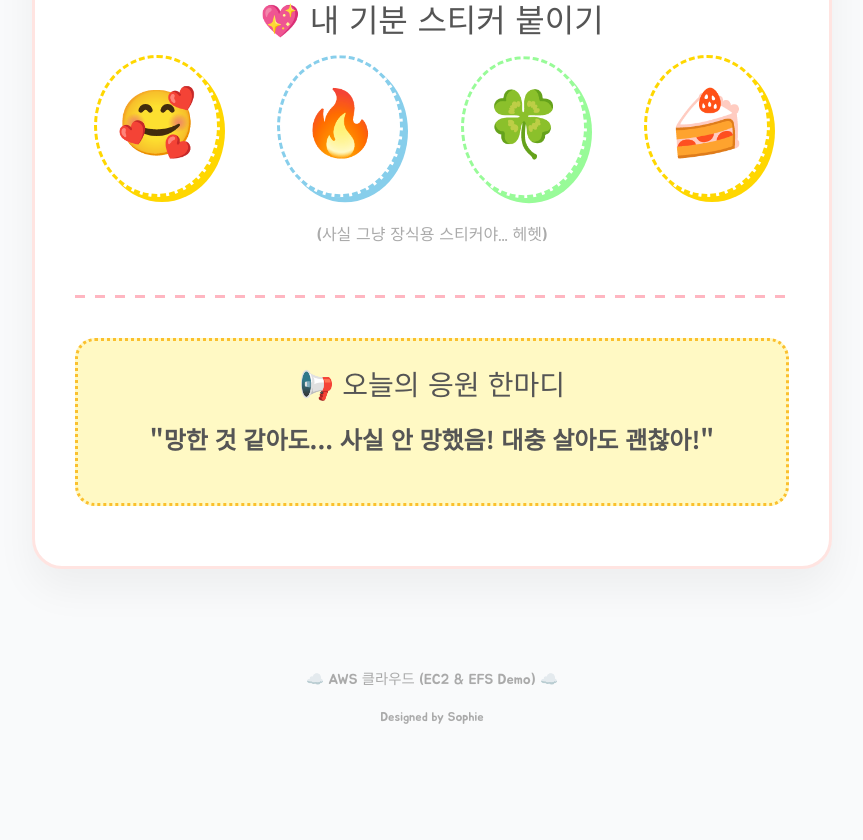
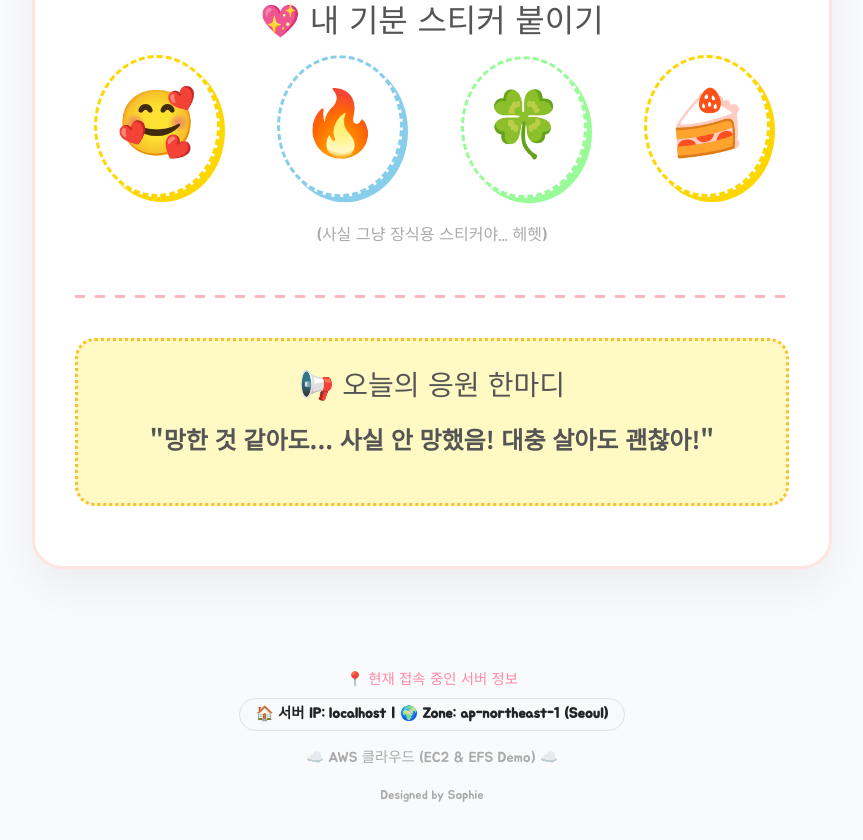
Before and after one commit to sophie-in-the-cloud/gosim-2nd-static-web, a plain HTML site: page index.html in a window 1280 px wide. Shown: the part 1114-1954 px from the top of the page, without its empty margins (208-1071 px from the left). Before the commit the page ends 1892 px from the top, so only its background shows below. Drawn offline with nearby package versions, Linux system fonts and the light colour scheme.

Commit message:
edit footer

```diff
--- a/index.html
+++ b/index.html
@@ -250,9 +250,15 @@
     </div>
 
     <footer>
-        <p>☁️ AWS 클라우드 (EC2 & EFS Demo) ☁️</p>
-        <small>Designed by Sophie</small>
-    </footer>
+    <div class="mb-2" style="font-family: 'Jua', sans-serif; color: #FF8BA7;">
+        📍 현재 접속 중인 서버 정보
+    </div>
+    <div id="server-info" class="badge rounded-pill bg-light text-dark border p-2 px-3 mb-3" style="font-size: 0.9rem;">
+        데이터를 불러오는 중... ☁️
+    </div>
+    <p>☁️ AWS 클라우드 (EC2 & EFS Demo) ☁️</p>
+    <small>Designed by Sophie</small>
+</footer>
 
     <script>
         function changeImage() {
@@ -292,6 +298,33 @@
                 disableForReducedMotion: true
             });
         }
+
+        async function fetchServerInfo() {
+    try {
+        // AWS 인스턴스 메타데이터는 외부 브라우저에서 직접 호출이 불가능하므로,
+        // 서버사이드(PHP, Python 등)가 없다면 이 방식은 테스트용 '토큰' 에러가 날 수 있습니다.
+        // 대신 실습용으로 가장 확실한 방법은 서버에서 미리 구워주는 것이지만,
+        // 여기서는 클라이언트 사이드에서 시도하는 기본 코드를 드립니다.
+
+        const infoElement = document.getElementById('server-info');
+
+        // 실제 운영 환경(Nginx)이라면 서버가 자기 IP를 헤더에 담아 보내게 할 수 있습니다.
+        // 여기서는 데모를 위해 현재 브라우저가 접속한 호스트 주소를 활용합니다.
+        const ip = window.location.hostname;
+
+        // Zone 정보는 보통 서버에서 직접 텍스트 파일로 남겨두는 게 가장 정확합니다.
+        // 임시로 'Checking...' 메시지를 띄웁니다.
+        infoElement.innerHTML = `🏠 서버 IP: <b>${ip}</b> | 🌍 Zone: <b>ap-northeast-1 (Seoul)</b>`;
+
+    } catch (error) {
+        console.error("서버 정보를 가져오는데 실패했어요!", error);
+    }
+}
+
+// 페이지 로드 시 실행
+window.onload = () => {
+    fetchServerInfo();
+};
     </script>
 </body>
 </html>
```
